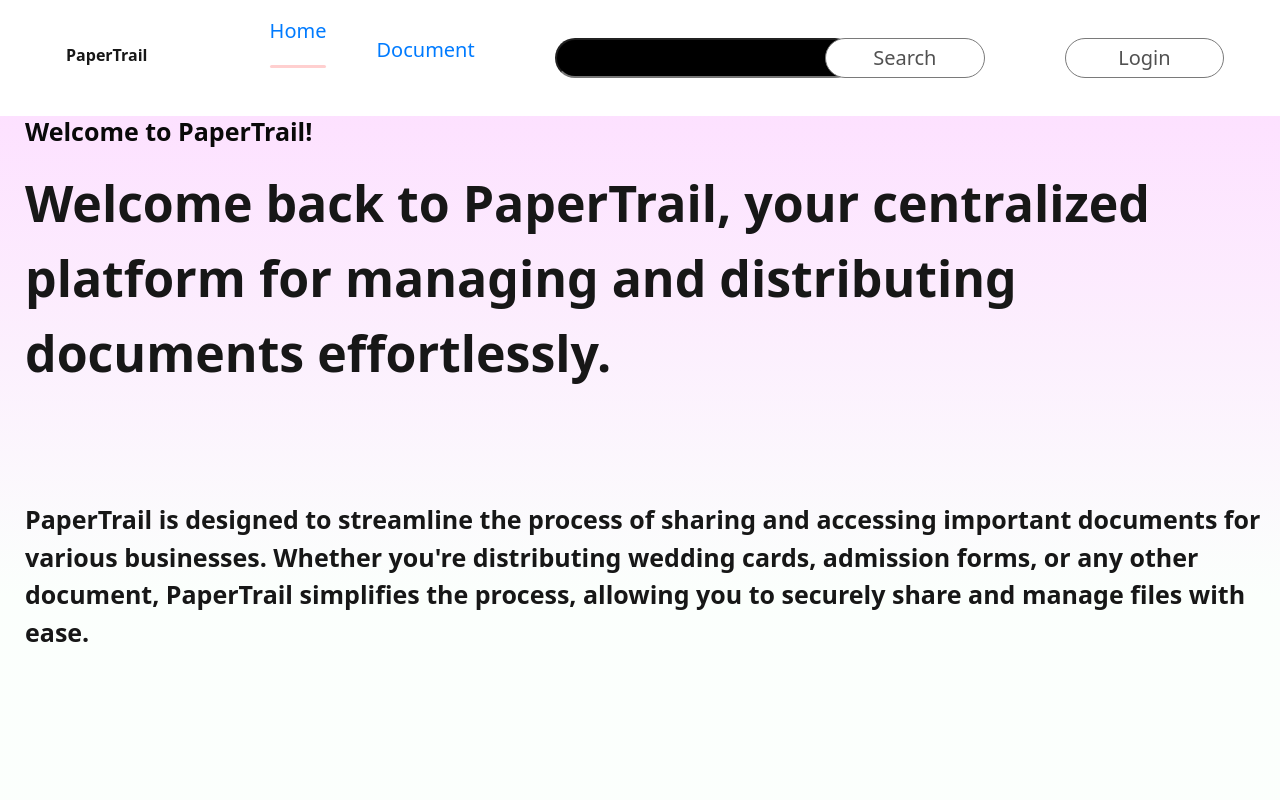
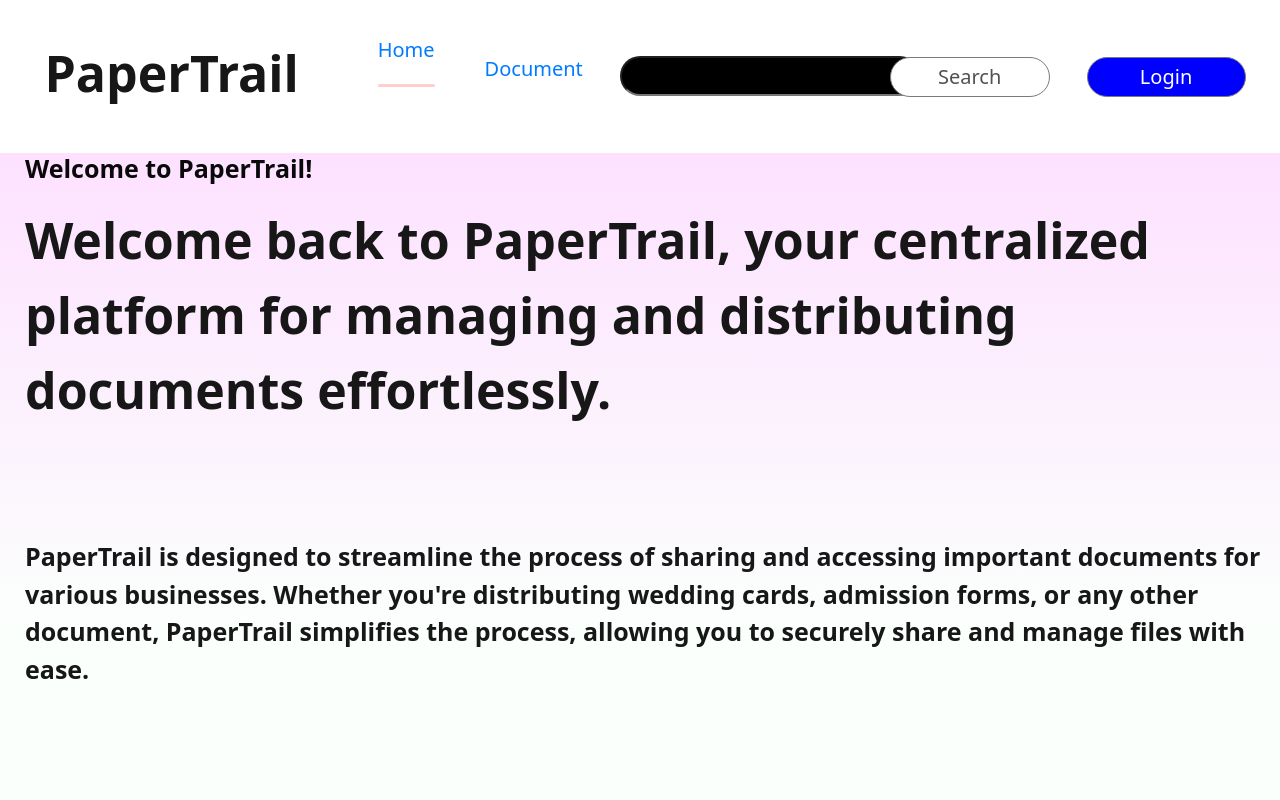
Before and after one commit to GabbyMcCall998/File_Server, a React (Create React App) app in the folder frontend/: page / in a window 1280 px wide. Shown: the top 800 px of the page. Built offline with nearby package versions, Linux system fonts and the light colour scheme.

Commit message:
Added admin panel button

```diff
--- a/frontend/src/Components/Navbar/Navbar.css
+++ b/frontend/src/Components/Navbar/Navbar.css
@@ -6,11 +6,46 @@
     align-items: center;
 }
 
+.Navbar button{
+  width: 159px;
+  height: 40px;
+  outline: none;
+  border: 1px solid #7a7a7a;
+  border-radius: 75px;
+  color: white;
+  font-size: 20px;
+  font-weight: 500;
+  cursor: pointer;
+  background-color:rgb(145, 11, 11);
+
+}
+
+
+.Navbar button:hover{
+  background-color: rgb(11, 145, 56);
+  color: white;
+  transition: 0.075s;
+}
+
+
+.Navbar button:active{
+  background-color: #515151;
+}
+
+
+
 .brand{
     color: #171717;
     font-size: 38px;
     font-weight: 600
 }
+
+.trail{
+  font-weight: 600;
+  font-size: 50px;
+
+}
+
 
 .nav-menu{
   display: flex;
@@ -25,7 +60,7 @@
 .search-container input{
     color: #626262;
     font-size: 20px;
-    font-weight: 500;
+    font-weight: 400;
     border-radius: 30px;
     height: 40px;
     width: 300px;
@@ -63,23 +98,25 @@
     padding: 1px 10px; /* Adjust padding as needed */
   }
 
+
   .login-button button{
     width: 159px;
     height: 40px;
     outline: none;
     border: 1px solid #7a7a7a;
     border-radius: 75px;
-    color: #515151;
+    color: white;
     font-size: 20px;
     font-weight: 500;
     cursor: pointer;
-    background-color: white;
+    background-color: blue;
   }
 
 
+
   .login-button button:hover{
-    background-color: black;
-    color: white;
+    background-color: white;
+    color:black;
     transition: 0.075s;
   }
 
--- a/frontend/src/Components/Navbar/Navbar.jsx
+++ b/frontend/src/Components/Navbar/Navbar.jsx
@@ -1,15 +1,26 @@
-import React, { useState } from 'react';
+import React, { useState, useEffect } from 'react';
 import './Navbar.css'; // Import CSS file for styling
 import { Link } from 'react-router-dom';
 import SearchBar from '../SearchFiles/SearchFiles';
 
 const Navbar = () => {
     const [menu, setMenu] = useState("home");
+    const [isAdmin, setIsAdmin] = useState(false); // State to track admin status
+
+    useEffect(() => {
+        // Check if user is admin based on role in localStorage
+        const role = localStorage.getItem('role');
+        if (role === 'admin') {
+            setIsAdmin(true);
+        } else {
+            setIsAdmin(false);
+        }
+    }, []);
 
     return (
         <div className='Navbar'>
             <div className='brand'>
-                <p>PaperTrail</p>
+                <p className='trail'>PaperTrail</p>
             </div>
             <ul className='nav-menu'>
                 <li onClick={() => setMenu("home")}>
@@ -21,7 +32,7 @@ const Navbar = () => {
                     {menu === "document" && <hr />}
                 </li>
             </ul>
-                <SearchBar />
+            <SearchBar />
             <div className='login-button'>
                 {localStorage.getItem('token') ?
                     <button onClick={() => { localStorage.removeItem('token'); window.location.replace("/"); }}>Logout</button>
@@ -29,6 +40,7 @@ const Navbar = () => {
                     <Link to='/login'><button>Login</button></Link>
                 }
             </div>
+            {isAdmin && localStorage.getItem('token') &&  <Link to='/admin' ><button >Dashboard</button></Link>}
         </div>
     );
 }
```
